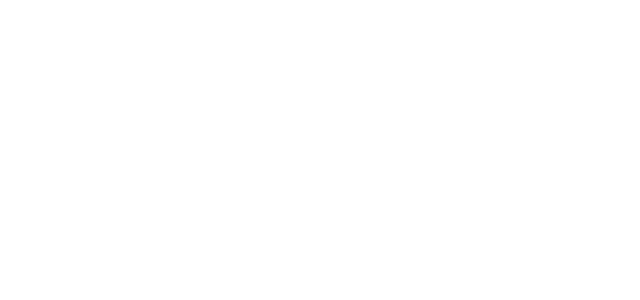
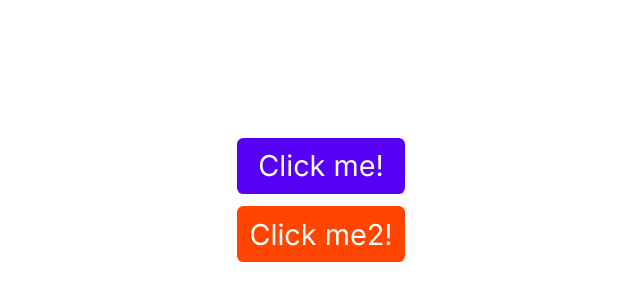
Before and after one commit to devHksingh/Learn-NextJS, a Next.js app in the folder framer-motion/: page / in a window 1280 px wide. Shown: the part 1000-1300 px from the top of the page, without its empty margins (319-959 px from the left). Before the commit the page ends 800 px from the top, so only its background shows below. Built offline with nearby package versions, Linux system fonts and the light colour scheme.

Commit message:
add on click Gestures

```diff
--- a/framer-motion/src/app/page.tsx
+++ b/framer-motion/src/app/page.tsx
@@ -1,5 +1,6 @@
 import Image from "next/image";
-import BasicsOfMoyion from "../components/BasicsOfMotion"
+import BasicsOfMoyion from "@/components/BasicsOfMotion"
+import Gestures from "@/components/Gestures";
 export default function Home() {
   return (
     // <main className="flex min-h-screen flex-col items-center justify-between p-24">
@@ -109,6 +110,11 @@ export default function Home() {
     //     </a>
     //   </div>
     // </main>
+    //
+    <section>
     <BasicsOfMoyion/>
+    <Gestures/>
+    </section>
+
   );
 }
--- /dev/null
+++ b/framer-motion/src/components/Gestures.tsx
@@ -0,0 +1,56 @@
+'use client'
+import { motion, MotionConfig } from 'framer-motion'
+import React from 'react'
+
+const Gestures = () => {
+  return (
+    <div
+    style={{
+        display:'grid',
+        placeContent:"center",
+        height:"100vh",
+        gap:"0.8rem"
+    }}
+    >
+        <MotionConfig
+        transition={{
+            duration:0.25,
+            ease:"easeInOut"
+        }}
+        >
+        <motion.button
+        whileHover={{
+            scale:1.05
+        }}
+        whileTap={{
+            scale:0.95,
+            rotate:"2.5deg"
+        }}
+
+        className='example-button'>
+            Click me!
+        </motion.button>
+        <motion.button
+        whileHover={{
+            scale:1.15
+        }}
+        whileTap={{
+            scale:0.85,
+            rotate:"-2.5deg"
+        }}
+        transition={{
+            duration:0.125,
+            ease:"easeInOut"
+        }}
+        style={{
+            backgroundColor:"orangered"
+        }}
+        className='example-button'>
+            Click me2!
+        </motion.button>
+        </MotionConfig>
+    </div>
+  )
+}
+
+export default Gestures
```
